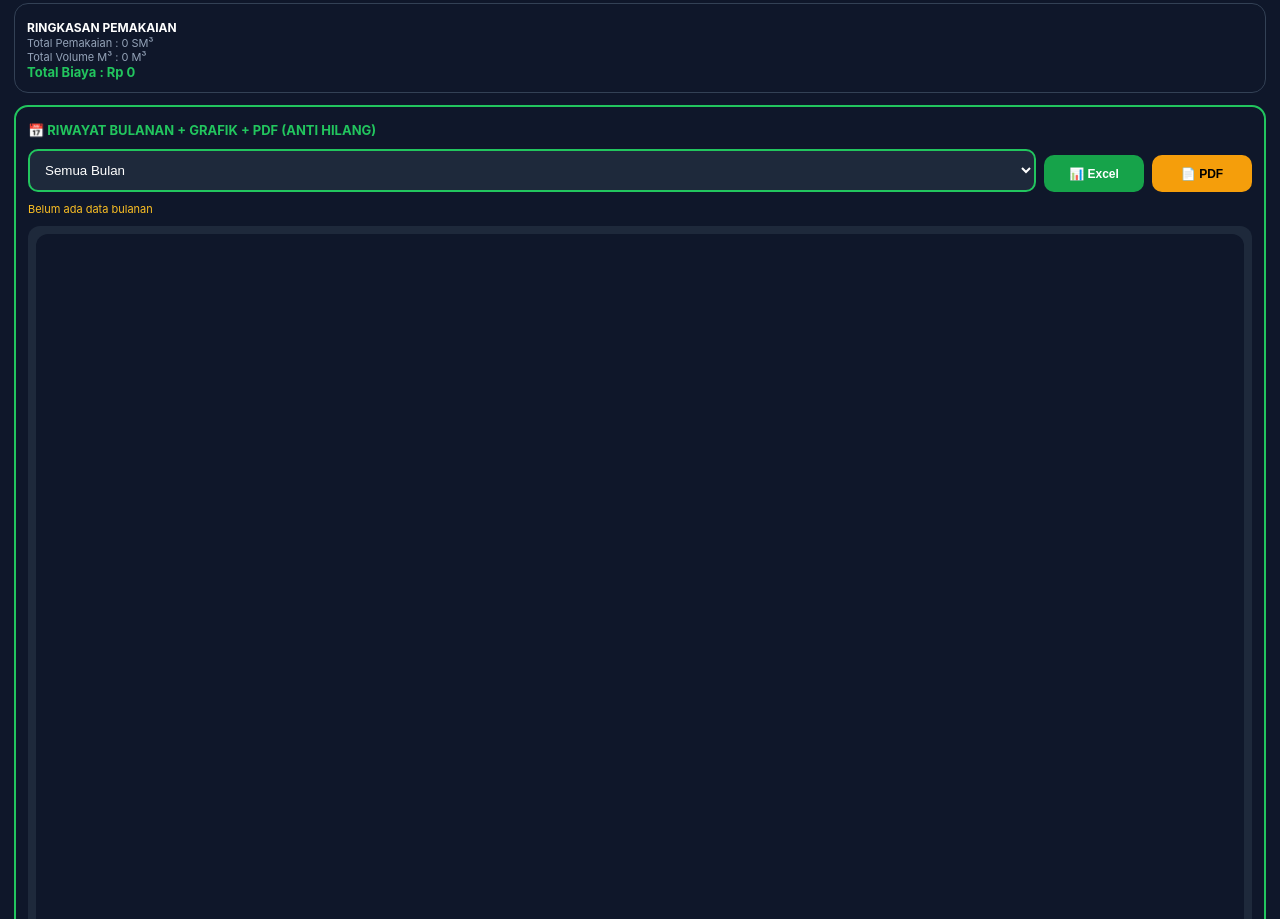
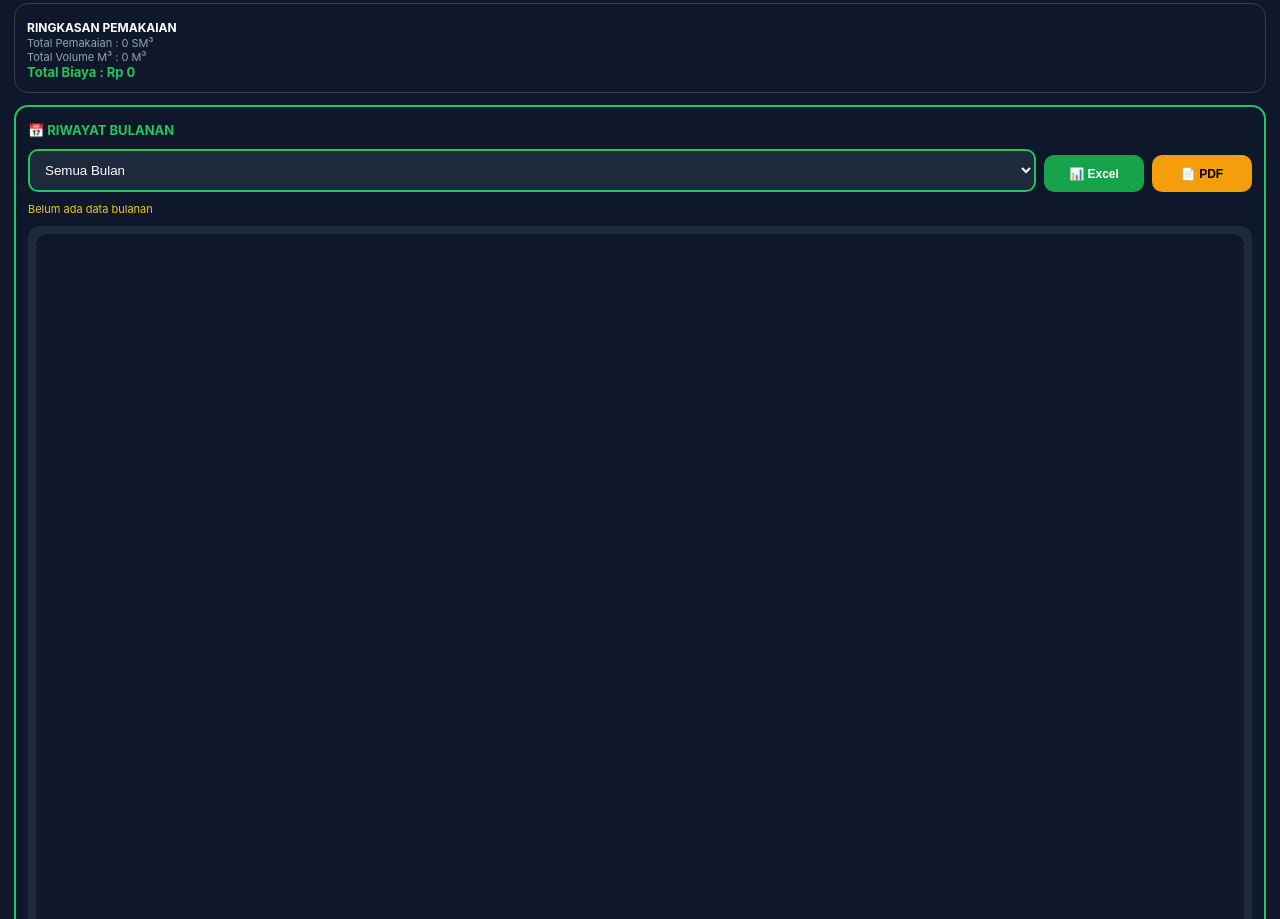
Before and after one commit to MasTech29/monitoring-cng, a plain HTML site: page index.html in a window 1280 px wide. Shown: the part 1940-2859 px from the top of the page. Drawn offline with nearby package versions, Linux system fonts and the light colour scheme; no server answers.

Commit message:
Update index.html

```diff
--- a/index.html
+++ b/index.html
@@ -63,7 +63,7 @@ canvas{width:100%;border-radius:12px;background:#0f172a;display:block}
 <div class="card" style="background:#0f172a;border:1px solid #334155"><b style="font-size:12px">RINGKASAN PEMAKAIAN</b><div class="stat" id="ringTotalSM">Total Pemakaian : 0 SM³</div><div class="stat" id="ringTotalM">Total Volume M³ : 0 M³</div><div class="stat" id="ringTotalRp" style="color:#22c55e;font-weight:bold;font-size:13px">Total Biaya : Rp 0</div></div>
 
 <div class="card" style="border:2px solid #22c55e;background:#0f172a">
-<b style="font-size:13px;color:#22c55e">📅 RIWAYAT BULANAN + GRAFIK + PDF (ANTI HILANG)</b>
+<b style="font-size:13px;color:#22c55e">📅 RIWAYAT BULANAN</b>
 <div class="row" style="margin-top:10px">
 <select id="filterBulan" onchange="renderBulanan()" style="flex:1;padding:11px;border-radius:10px;background:#1e293b;color:white;border:2px solid #22c55e"><option value="all">Semua Bulan</option></select>
 <button onclick="exportExcelBulanan()" class="btn-excel" style="max-width:100px">📊 Excel</button>
@@ -216,7 +216,6 @@ window.editData = function(i){ editIndex = i; let d = data[i]; document.getEleme
 window.hapusPerData = async function(i){ let d = data[i]; if(confirm("Yakin hapus data "+d.nama+" "+d.sm3.toFixed(2)+" SM³ tanggal "+d.tgl+" ?")){ data.splice(i,1); render(); await saveCloud(); } }
 window.batalEdit = function(){ editIndex = null; fotoBase64 = ""; document.getElementById("btnSimpanUtama").innerText = "+ SIMPAN DATA 🚀"; document.getElementById("btnSimpanUtama").style.background = "#22c55e"; document.getElementById("btnBatalEdit").style.display = "none"; document.getElementById("labelEdit").style.display = "none"; document.getElementById("cardForm").classList.remove("mode-edit"); document.getElementById("nama").value = localStorage.getItem("cngLastNama")||""; document.getElementById("awal").value = ""; document.getElementById("akhir").value = ""; document.getElementById("foto").value = ""; document.getElementById("preview").style.display = "none"; document.getElementById("liveConvert").style.display = "none"; }
 
-// ====== TAMBAHAN BARU 4 - RENDER BULANAN DARI ARSIP + AKTIF ======
 window.renderBulanan = function(){
   const sel = document.getElementById('filterBulan');
   let hist = JSON.parse(localStorage.getItem('cngHistoryBulanan')||'[]');
```
